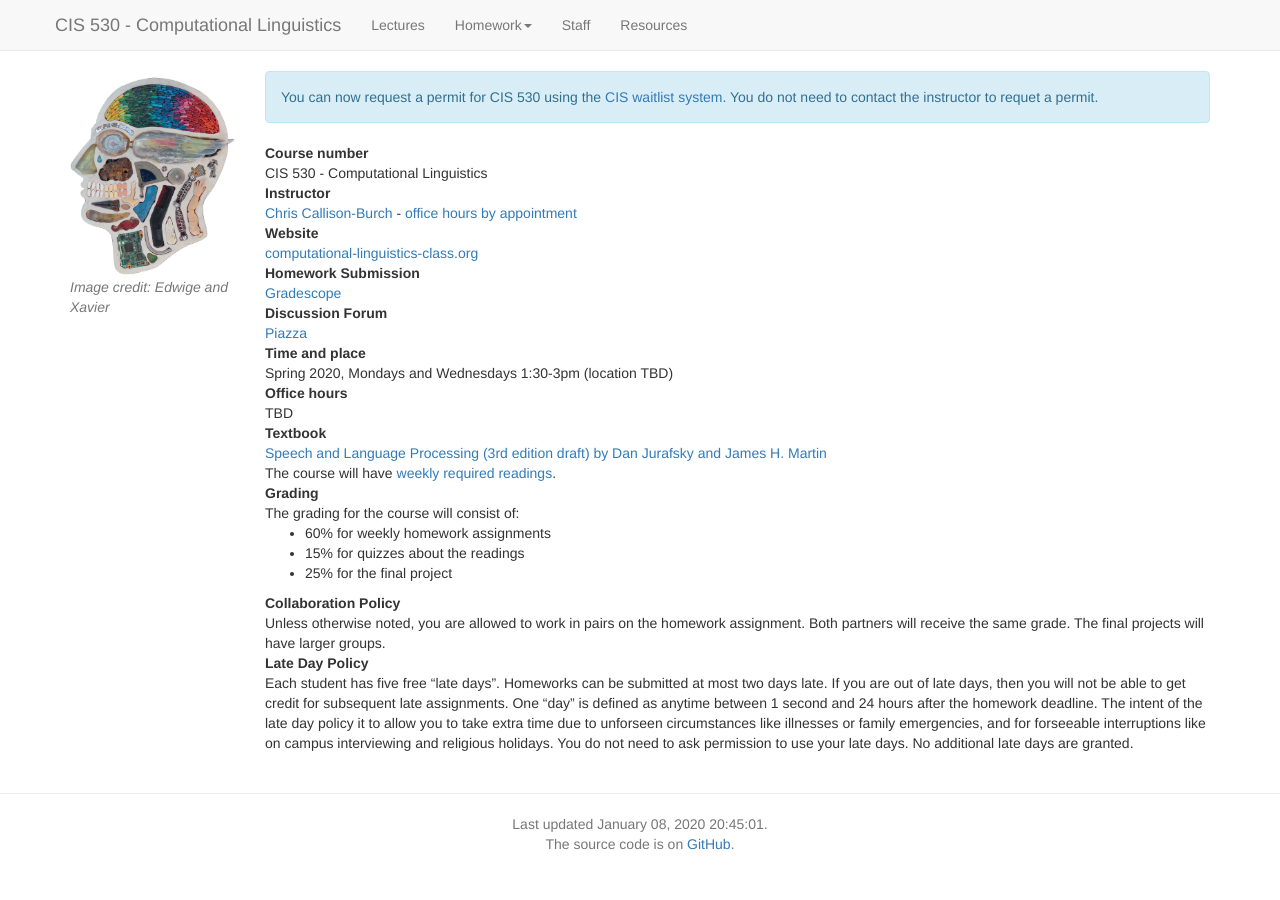
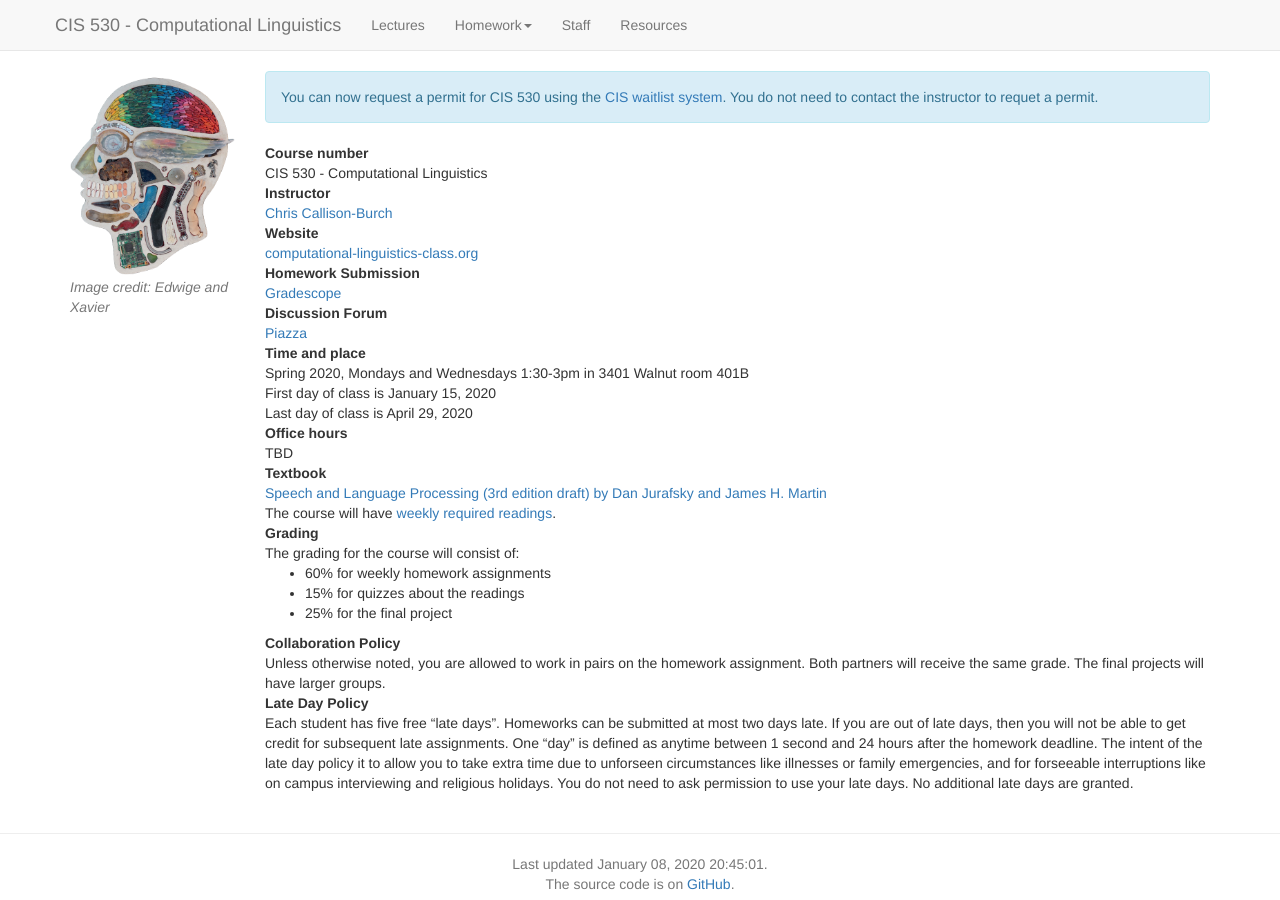
Before and after one commit to computational-linguistics-class/computational-linguistics-class.github.io, a Jekyll site: the page built from index.md, in a window 1280 px wide. Built offline with Jekyll 4.4.1, drawn with Linux system fonts in a browser that asks for light colours; nearby versions of some CDN libraries; a script that is not in the unit is left out.

Commit message:
Update index.md

```diff
--- a/index.md
+++ b/index.md
@@ -44,7 +44,7 @@ Course number
 : CIS 530 - Computational Linguistics
 
 Instructor
-: [Chris Callison-Burch](http://www.cis.upenn.edu/~ccb/) - [office hours by appointment](ccb-office-hours.youcanbook.me)
+: [Chris Callison-Burch](http://www.cis.upenn.edu/~ccb/)
 
 Website
 : [computational-linguistics-class.org](http://computational-linguistics-class.org/)
@@ -56,7 +56,9 @@ Discussion Forum
 : [Piazza](piazza.com/upenn/spring2020/cis530)
 
 Time and place
-: Spring 2020, Mondays and Wednesdays 1:30-3pm (location TBD)
+: Spring 2020, Mondays and Wednesdays 1:30-3pm in 3401 Walnut room 401B
+: First day of class is January 15, 2020
+: Last day of class is April 29, 2020
 
 Office hours
 : TBD
```
